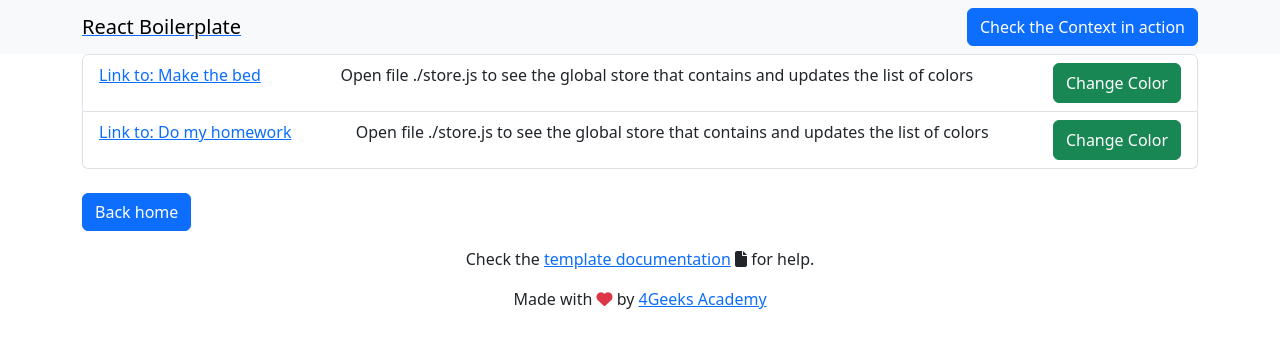
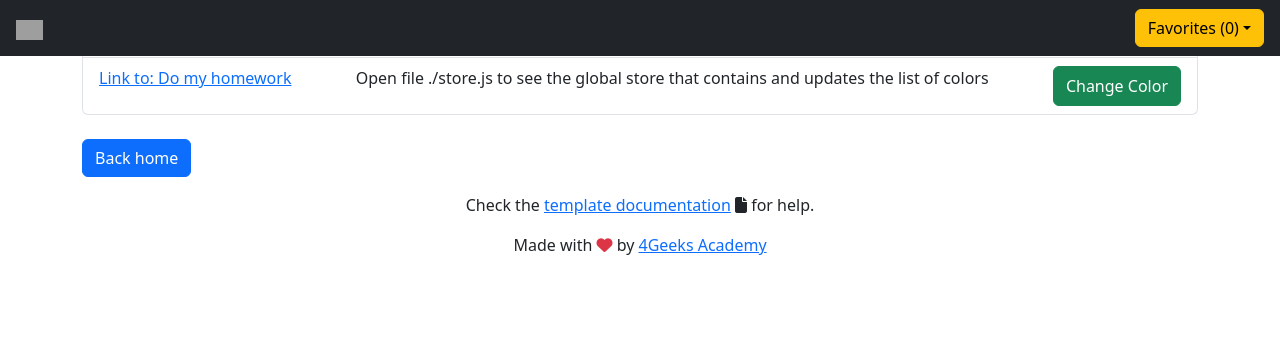
Before and after one commit to 4GeeksAcademy/Starwars-Blog-Reading-List_carlossanteliz, a React (Vite) app: page /demo in a window 1280 px wide. Shown: the top 348 px of the page. Built offline with nearby package versions, Linux system fonts and the light colour scheme; grey boxes are pictures that could not be loaded.

Commit message:
people done_tbd:continue with planets

```diff
--- a/src/components/CardPeople.jsx
+++ b/src/components/CardPeople.jsx
@@ -36,23 +36,13 @@ const CardPeople = ({ people }) => {
       />
       <div className="card-body">
         <h5 className="card-title">{people.name}</h5>
-        <p className="card-text">
-          <strong>Gender:</strong> {people.gender}
-        </p>
-        <p className="card-text">
-          <strong>Hair Color:</strong> {people.hair_color}
-        </p>
-        <p className="card-text">
-          <strong>Height:</strong> {people.height}
-        </p>
-
-        <Link to={`/people/${people.uid}`} className="btn btn-primary me-2">
-          Learn more
+        <Link to={`/people/${people.uid}`} className="btn btn-warning me-2">
+          Details
         </Link>
 
         <button
           onClick={switchFavorite}
-          className={`btn ${favorite ? "btn-danger" : "btn-outline-danger"}`}
+          className={`btn ${favorite ? "btn-danger" : "btn-outline-success"}`}
         >
           {favorite ? "Unfavorite" : "Favorite"}
         </button>
--- a/src/components/Navbar.jsx
+++ b/src/components/Navbar.jsx
@@ -1,19 +1,43 @@
+import React from "react";
 import { Link } from "react-router-dom";
+import useGlobalReducer from "../hooks/useGlobalReducer";
 
-export const Navbar = () => {
+const Navbar = () => {
+  const { store, dispatch } = useGlobalReducer();
 
-	return (
-		<nav className="navbar navbar-light bg-light">
-			<div className="container">
-				<Link to="/">
-					<span className="navbar-brand mb-0 h1">React Boilerplate</span>
-				</Link>
-				<div className="ml-auto">
-					<Link to="/demo">
-						<button className="btn btn-primary">Check the Context in action</button>
-					</Link>
-				</div>
-			</div>
-		</nav>
-	);
+  const removeFavorite = (i) =>
+    dispatch({ type: "remove_favorite", payload: { index: i } });
+
+  return (
+    <nav className="navbar bg-dark fixed-top px-3">
+      <Link to="/" className="navbar-brand">
+	  	<img
+			src="https://encrypted-tbn0.gstatic.com/images?q=tbn:ANd9GcTk9FvROGg0gz5Z2BAX7FPxABCfqJncz7L0ew&s"
+			alt="Starwars Logo"
+			style={{height: "20px"}}
+		/>
+	  </Link>
+
+      <div className="dropdown ms-auto">
+        <button
+          className="btn btn-warning dropdown-toggle"
+          data-bs-toggle="dropdown"
+          data-bs-auto-close="outside"
+        >
+          Favorites ({store.favorites.length})
+        </button>
+
+        <ul className="dropdown-menu dropdown-menu-end">
+          {store.favorites.map((fav, i) => (
+            <li key={i} className="dropdown-item d-flex justify-content-between">
+              <Link to={`/${fav.type}/${fav.uid}`}>{fav.name}</Link>
+              <button className="btn btn-sm btn-danger" onClick={() => removeFavorite(i)}>✕</button>
+            </li>
+          ))}
+        </ul>
+      </div>
+    </nav>
+  );
 };
+
+export default Navbar;
--- a/src/pages/Home.jsx
+++ b/src/pages/Home.jsx
@@ -10,7 +10,7 @@ export const Home = () => {
     let personajesBasicos = [];
     let url = "https://www.swapi.tech/api/people/";
 
-    // Loop through all pages until no "next" link
+
     while (url) {
       const response = await fetch(url);
       const data = await response.json();
--- a/src/pages/Layout.jsx
+++ b/src/pages/Layout.jsx
@@ -1,6 +1,6 @@
 import { Outlet } from "react-router-dom/dist"
 import ScrollToTop from "../components/ScrollToTop"
-import { Navbar } from "../components/Navbar"
+import Navbar from "../components/Navbar"
 import { Footer } from "../components/Footer"
 
 // Base component that maintains the navbar and footer throughout the page and the scroll to top functionality.
```
